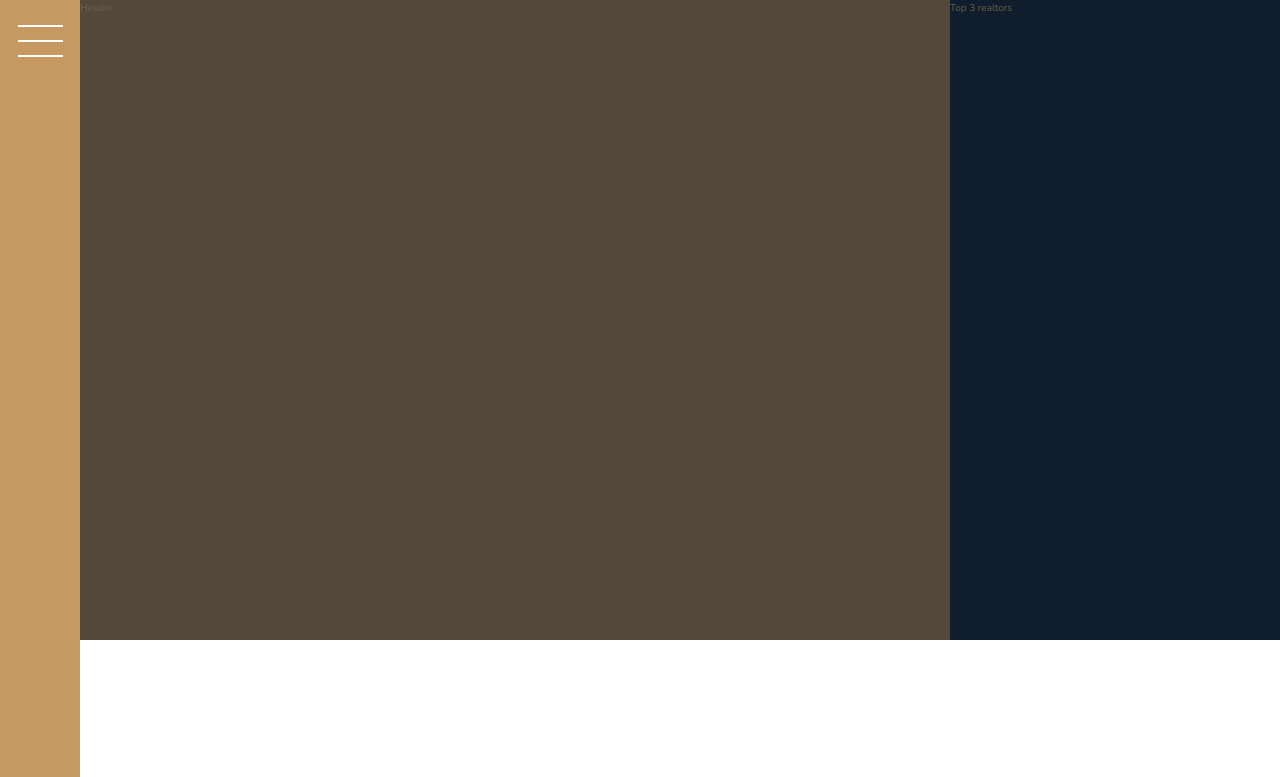
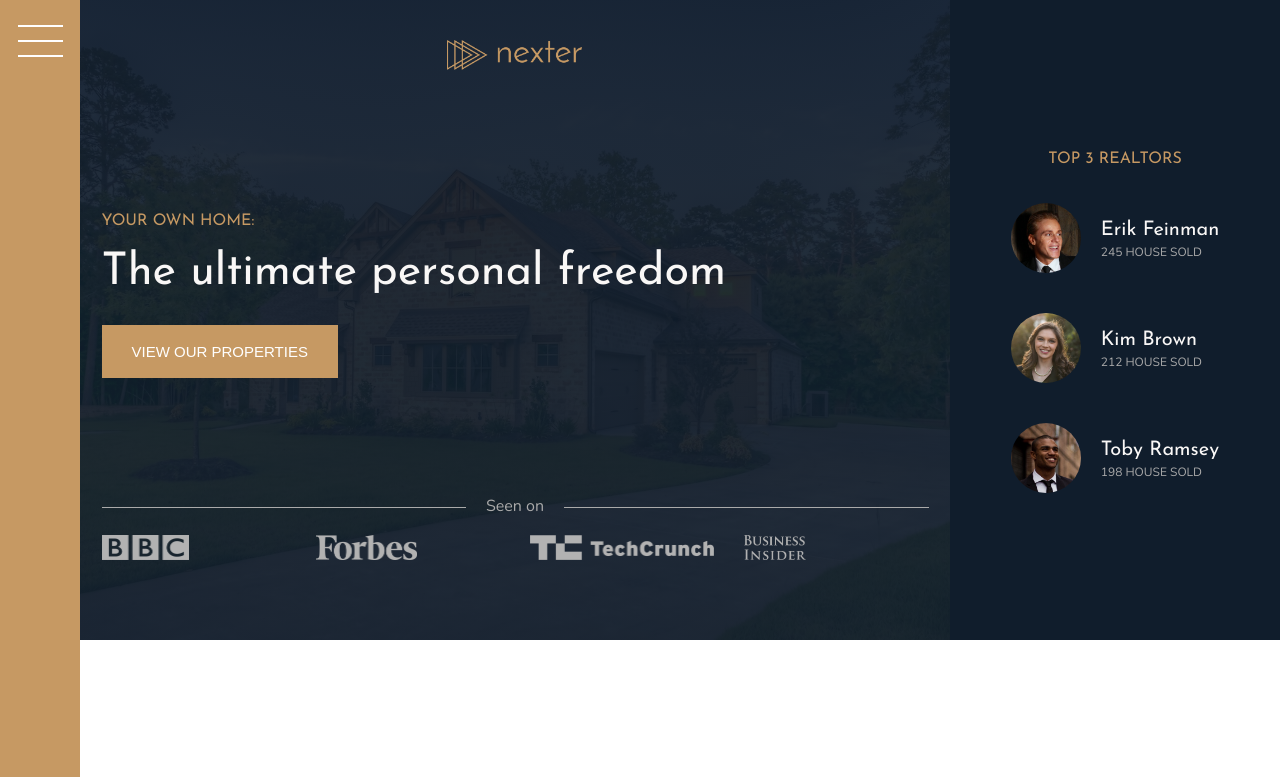
Before and after one commit to devpolas/nexter, a website: page index.html in a window 1280 px wide. Shown: the top 777 px of the page. Drawn offline with nearby package versions, Linux system fonts and the light colour scheme.

Commit message:
build the header section. Learn How to apply grid into a grid

```diff
--- a/index.html
+++ b/index.html
@@ -18,8 +18,41 @@
     <section class="sidebar">
       <button class="nav__btn"></button>
     </section>
-    <section class="header">Header</section>
-    <section class="realtors">Top 3 realtors</section>
+    <section class="header">
+      <img src="img/logo.png" alt="Logo" class="header__logo" />
+      <h3 class="heading-3">Your own home:</h3>
+      <h1 class="heading-1">The ultimate personal freedom</h1>
+      <button class="btn header__btn">View our properties</button>
+      <div class="header__seenon--text">Seen on</div>
+      <div class="header__seenon--logos">
+        <img src="img/logo-bbc.png" alt="bbc logo" />
+        <img src="img/logo-forbes.png" alt="forbes logo" />
+        <img src="img/logo-techcrunch.png" alt="techcrunch logo" />
+        <img src="img/logo-bi.png" alt="business insider logo" />
+      </div>
+    </section>
+    <section class="realtors">
+      <h3 class="heading-3">Top 3 Realtors</h3>
+      <div class="realtors__list">
+        <img src="img/realtor-1.jpeg" alt="realtor-1" class="realtors__img" />
+        <div class="realtors__details">
+          <h4 class="heading-4 heading-4--light">Erik Feinman</h4>
+          <p class="realtors__sold">245 house sold</p>
+        </div>
+
+        <img src="img/realtor-2.jpeg" alt="realtor-2" class="realtors__img" />
+        <div class="realtors__details">
+          <h4 class="heading-4 heading-4--light">Kim Brown</h4>
+          <p class="realtors__sold">212 house sold</p>
+        </div>
+
+        <img src="img/realtor-3.jpeg" alt="realtor-3" class="realtors__img" />
+        <div class="realtors__details">
+          <h4 class="heading-4 heading-4--light">Toby Ramsey</h4>
+          <p class="realtors__sold">198 house sold</p>
+        </div>
+      </div>
+    </section>
     <section class="features">
       <div class="feature">
         <svg class="feature__icon">
--- a/sass/_header.scss
+++ b/sass/_header.scss
@@ -1,6 +1,60 @@
 @use "variables" as *;
 
 .header {
-  background-color: $color-grey-dark-1;
   grid-column: full-start / col-end 6;
+
+  background-image: linear-gradient(
+      rgba($color-secondary, 0.93),
+      rgba($color-secondary, 0.93)
+    ),
+    url("../img/hero.jpeg");
+  background-size: cover;
+  background-position: center;
+  padding: 8rem;
+  padding-top: 4rem;
+
+  display: grid;
+  grid-template-rows: 1fr min-content 6rem 1fr;
+  grid-template-columns: max-content;
+  grid-row-gap: 1.5rem;
+  justify-content: center;
+
+  &__logo {
+    height: 3rem;
+    align-self: start;
+    justify-self: center;
+  }
+
+  &__btn {
+    align-self: start;
+    justify-self: start;
+  }
+
+  &__seenon--text {
+    display: grid;
+    grid-template-columns: 1fr max-content 1fr;
+    grid-column-gap: 2rem;
+    align-items: center;
+
+    font-size: 1.6rem;
+    color: $color-grey-light-2;
+
+    &::before,
+    &::after {
+      content: "";
+      height: 1px;
+      display: block;
+      background-color: currentColor;
+    }
+  }
+  &__seenon--logos {
+    display: grid;
+    grid-template-columns: repeat(4, 1fr);
+    grid-gap: 3rem;
+    justify-content: center;
+    img {
+      height: 2.5rem;
+      filter: brightness(70%);
+    }
+  }
 }
--- a/sass/_realtors.scss
+++ b/sass/_realtors.scss
@@ -3,4 +3,30 @@
 .realtors {
   background-color: $color-secondary;
   grid-column: col-start 7 / full-end;
+  padding: 3rem;
+
+  display: grid;
+  place-content: center;
+  justify-items: center;
+  grid-row-gap: 3rem;
+
+  &__list {
+    display: grid;
+    grid-template-columns: min-content max-content;
+    grid-column-gap: 2rem;
+    grid-row-gap: 5vh;
+    align-items: center;
+  }
+
+  &__img {
+    width: 7rem;
+    border-radius: 50%;
+    display: blocks;
+  }
+  &__sold {
+    text-transform: uppercase;
+    font-size: 1.2rem;
+    color: $color-grey-light-2;
+    margin-top: -3px;
+  }
 }
--- a/sass/_story.scss
+++ b/sass/_story.scss
@@ -3,8 +3,11 @@
 .story {
   &__picture {
     grid-column: full-start / col-end 4;
-    background-image: linear-gradient(rgba($color-primary, 0.5)),
-      linear-gradient(rgba($color-primary, 0.5)), url("../img/back.jpg");
+    background-image: linear-gradient(
+        rgba($color-primary, 0.5),
+        rgba($color-primary, 0.5)
+      ),
+      url("../img/back.jpg");
 
     display: grid;
     grid-template-columns: repeat(6, 1fr);
--- a/sass/_typography.scss
+++ b/sass/_typography.scss
@@ -7,6 +7,9 @@
 
 .heading-1 {
   @extend %heading;
+  font-size: 4.5rem;
+  color: $color-grey-light-1;
+  line-height: 1;
 }
 .heading-2 {
   @extend %heading;
```
Also changed, not shown: css/style.css, 1 other file.
